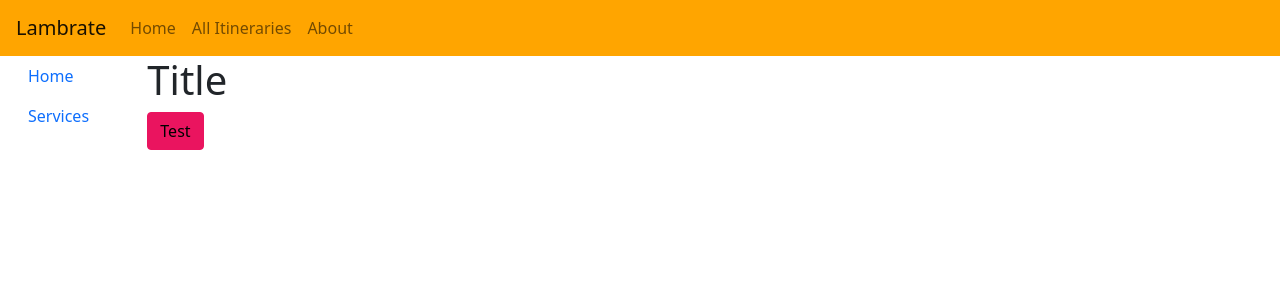
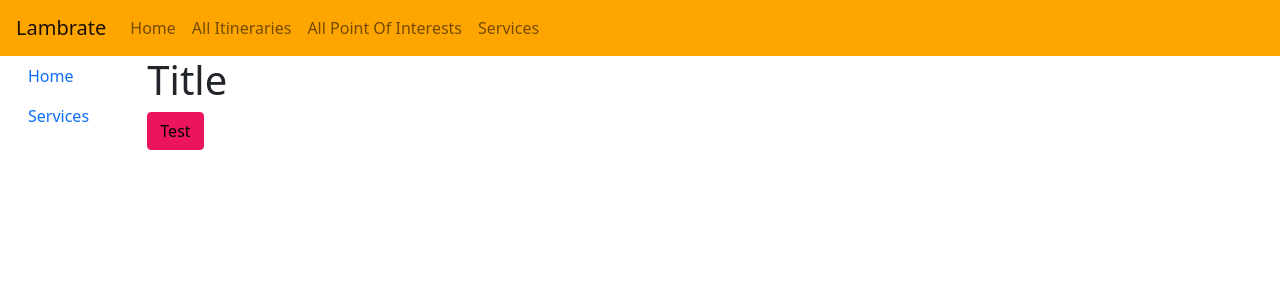
Before and after one commit to amangabba/HYPE-GabbaPanseriNumeroliSanti, a Nuxt app: page / in a window 1280 px wide. Shown: the top 300 px of the page. Built offline with nearby package versions, Linux system fonts and the light colour scheme.

Commit message:
edited navigation bar

```diff
--- a/components/TheHeader.vue
+++ b/components/TheHeader.vue
@@ -44,8 +44,12 @@ export default {
                     path: '/all-itineraries',
                 },
                 {
-                    name: 'About',
-                    path: '/about',
+                    name: 'All Point Of Interests',
+                    path: '/all-pois',
+                },
+                {
+                    name: 'Services',
+                    path: '/all-service-types',
                 },
             ],
         }
```
